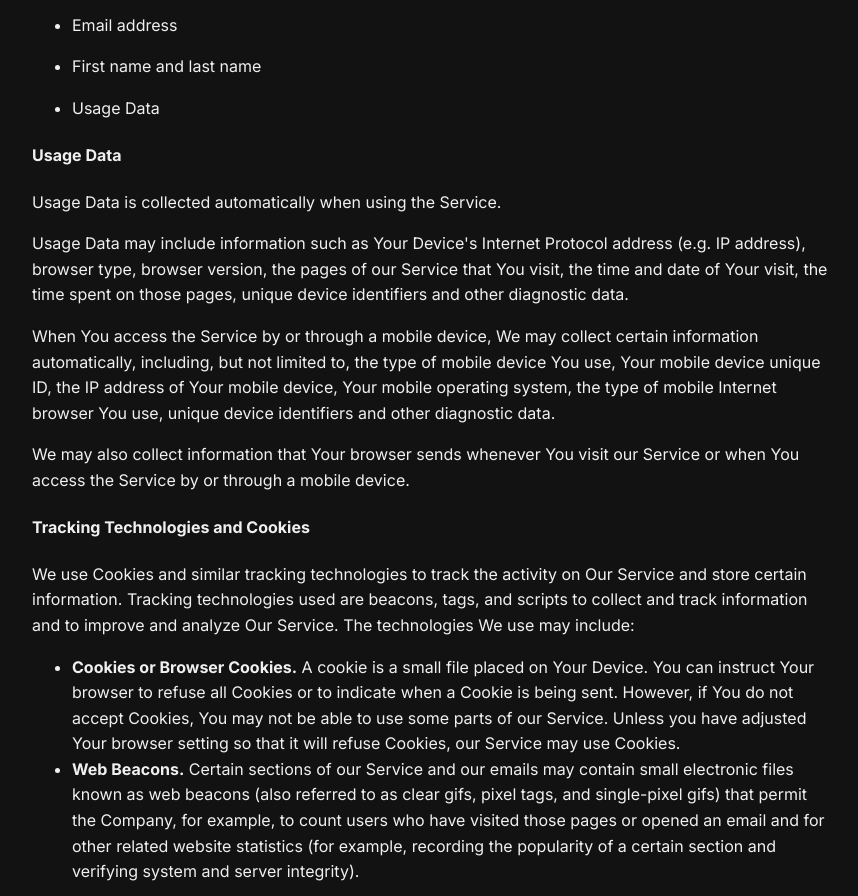
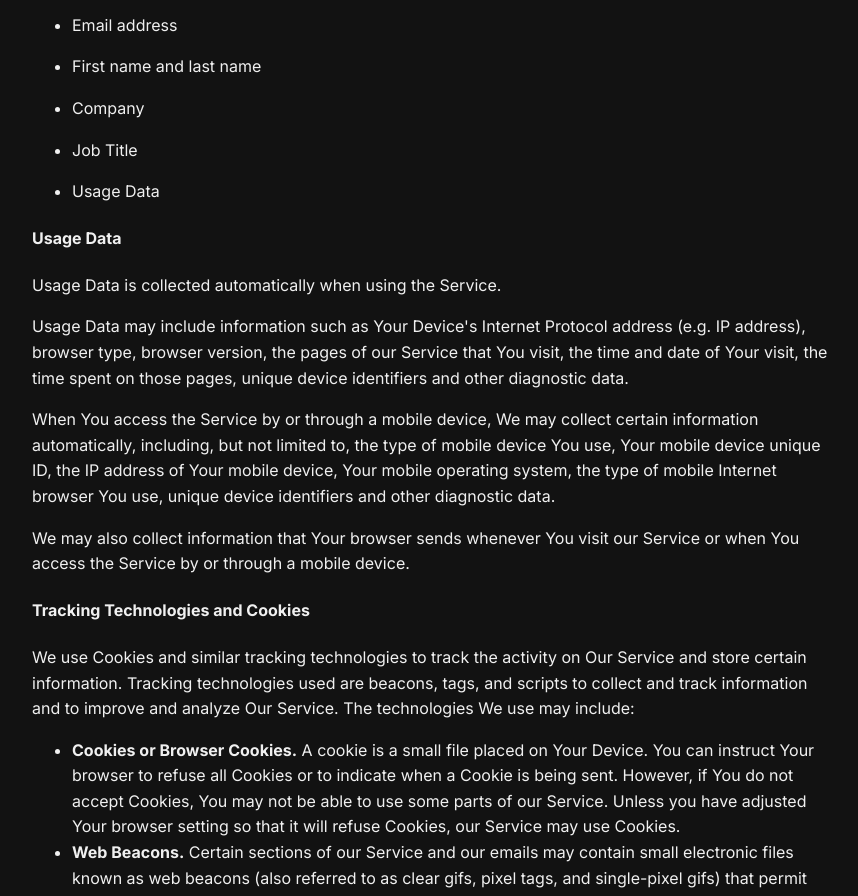
Before and after one commit to BetaLaunchLabs/betalaunchlabs-site, a plain HTML site: page privacy.html in a window 1280 px wide. Shown: the part 1674-2570 px from the top of the page, without its empty margins (208-1066 px from the left). Drawn offline with Linux system fonts and the light colour scheme.

Commit message:
Update privacy policy page with latest edits

```diff
--- a/privacy.html
+++ b/privacy.html
@@ -115,6 +115,12 @@
 </li>
 <li>
 <p>First name and last name</p>
+</li>
+<li>
+<p>Company</p>
+</li>
+<li>
+<p>Job Title</p>
 </li>
 <li>
 <p>Usage Data</p>
```
